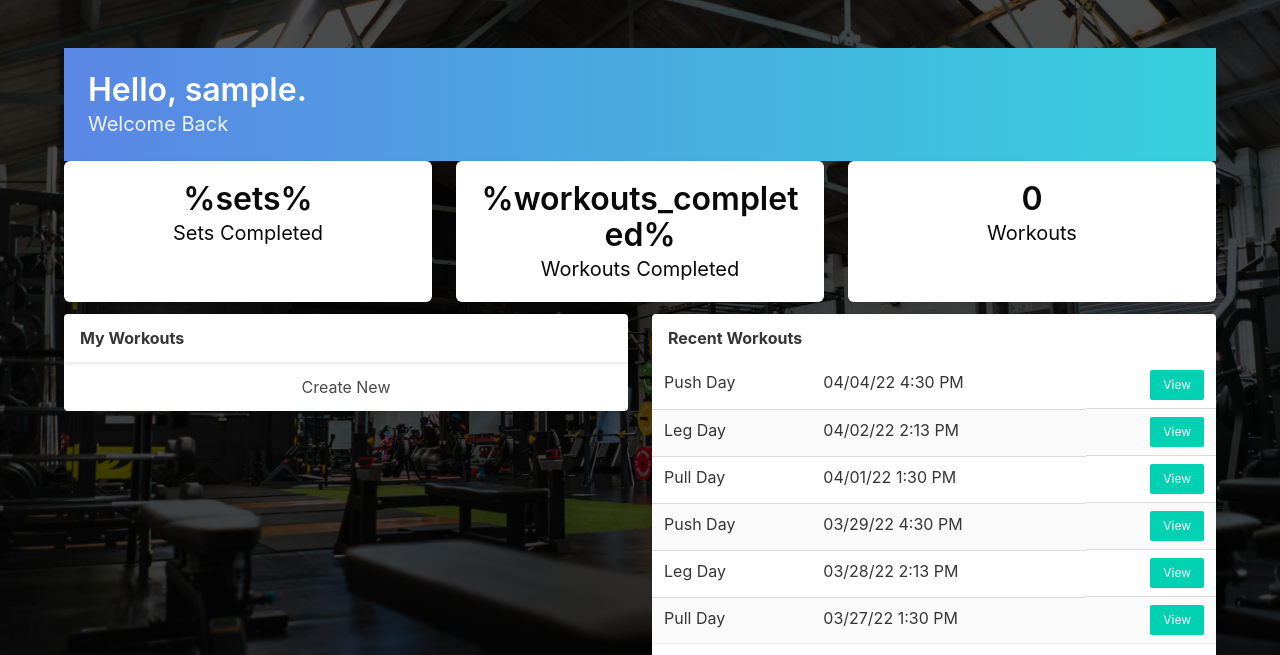
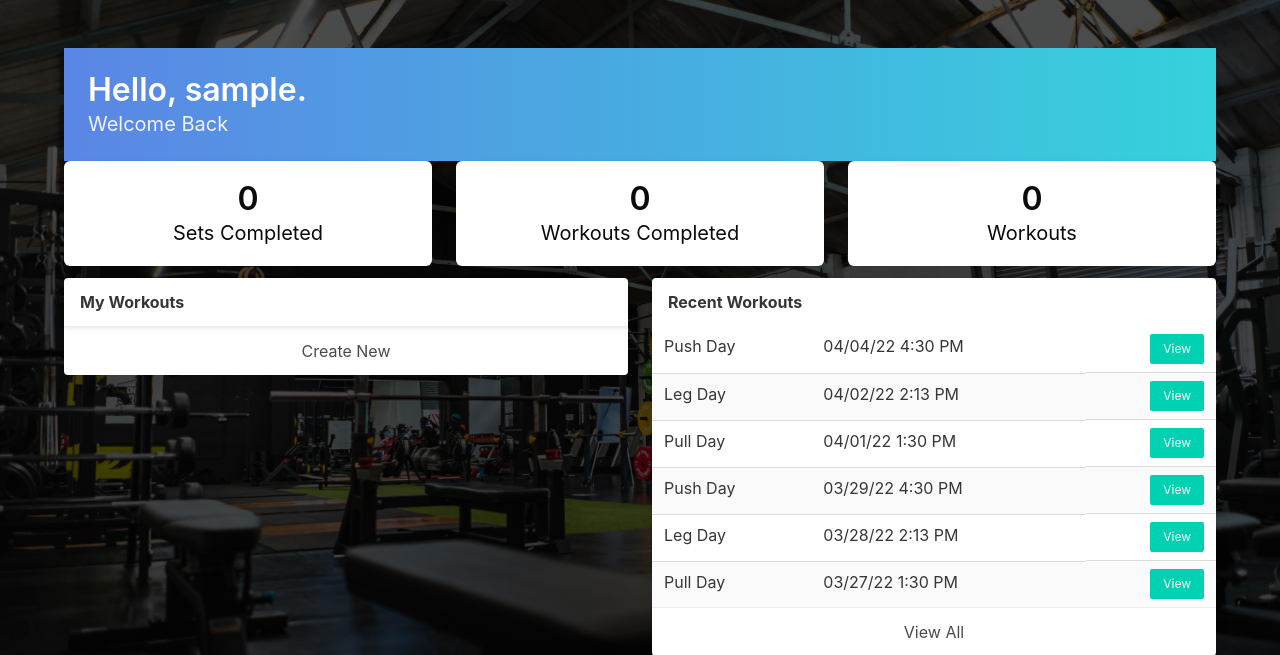
Before and after one commit to dbolger/Strengthy, a Flask app: page /home in a window 1280 px wide. Shown: the part 56-711 px from the top of the page. Run offline with Flask 2, Linux system fonts and the light colour scheme; the visitor is signed in with stand-in values (Sample User, id 1); data comes from the database, SQL or seed files in the repository; data that the repository does not hold is empty.

Commit message:
Correct names for create and edit workout pages

```diff
--- a/app/templates/base/form.html
+++ b/app/templates/base/form.html
@@ -4,7 +4,7 @@
 	<div class="container">
 		<div class="columns is-centered">
 			<div class="column {{ column_classes }}">
-				<h1 class="title is-2">{% block title %}{% endblock %}</h1>
+				<h1 class="title is-2">{{ title }}</h1>
 
 				<!-- TODO: render errors -->
 				{% with messages = get_flashed_messages(with_categories=true) %}
--- a/app/templates/home.html
+++ b/app/templates/home.html
@@ -19,13 +19,13 @@
 		<div class="tile is-ancestor has-text-centered">
 			<div class="tile is-parent">
 				<article class="tile is-child box">
-					<p class="title has-text-black">%sets%</p>
+					<p class="title has-text-black">0</p>
 					<p class="subtitle has-text-black">Sets Completed</p>
 				</article>
 			</div>
 			<div class="tile is-parent">
 				<article class="tile is-child box">
-					<p class="title has-text-black">%workouts_completed%</p>
+					<p class="title has-text-black">0</p>
 					<p class="subtitle has-text-black">Workouts Completed</p>
 				</article>
 			</div>
--- a/app/templates/workout/create.html
+++ b/app/templates/workout/create.html
@@ -1,6 +1,4 @@
 {% extends 'base/form.html' %}
-
-{% block title %}Create A Workout{% endblock %}
 
 {% block form %}
 <div class="field is-horizontal">
```
